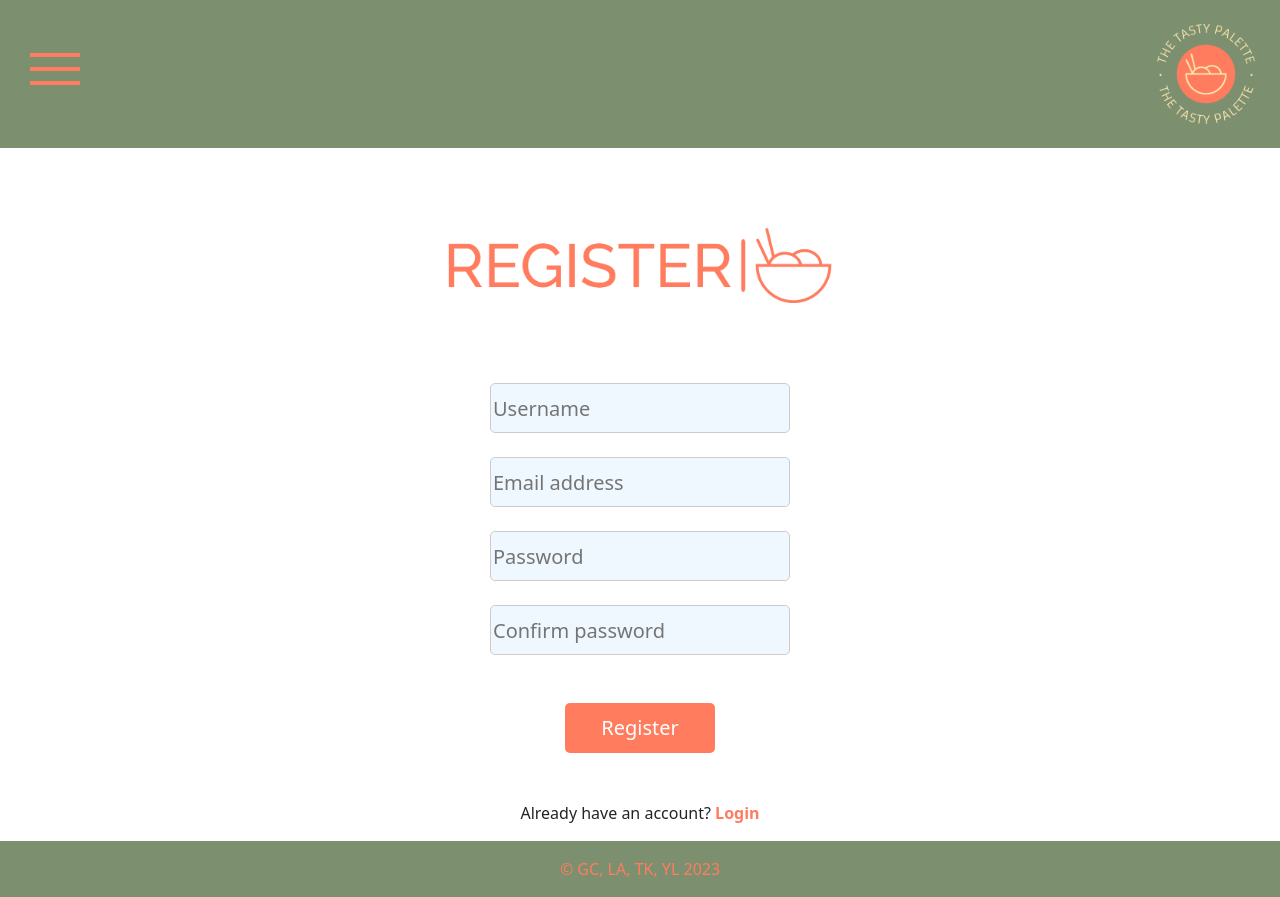
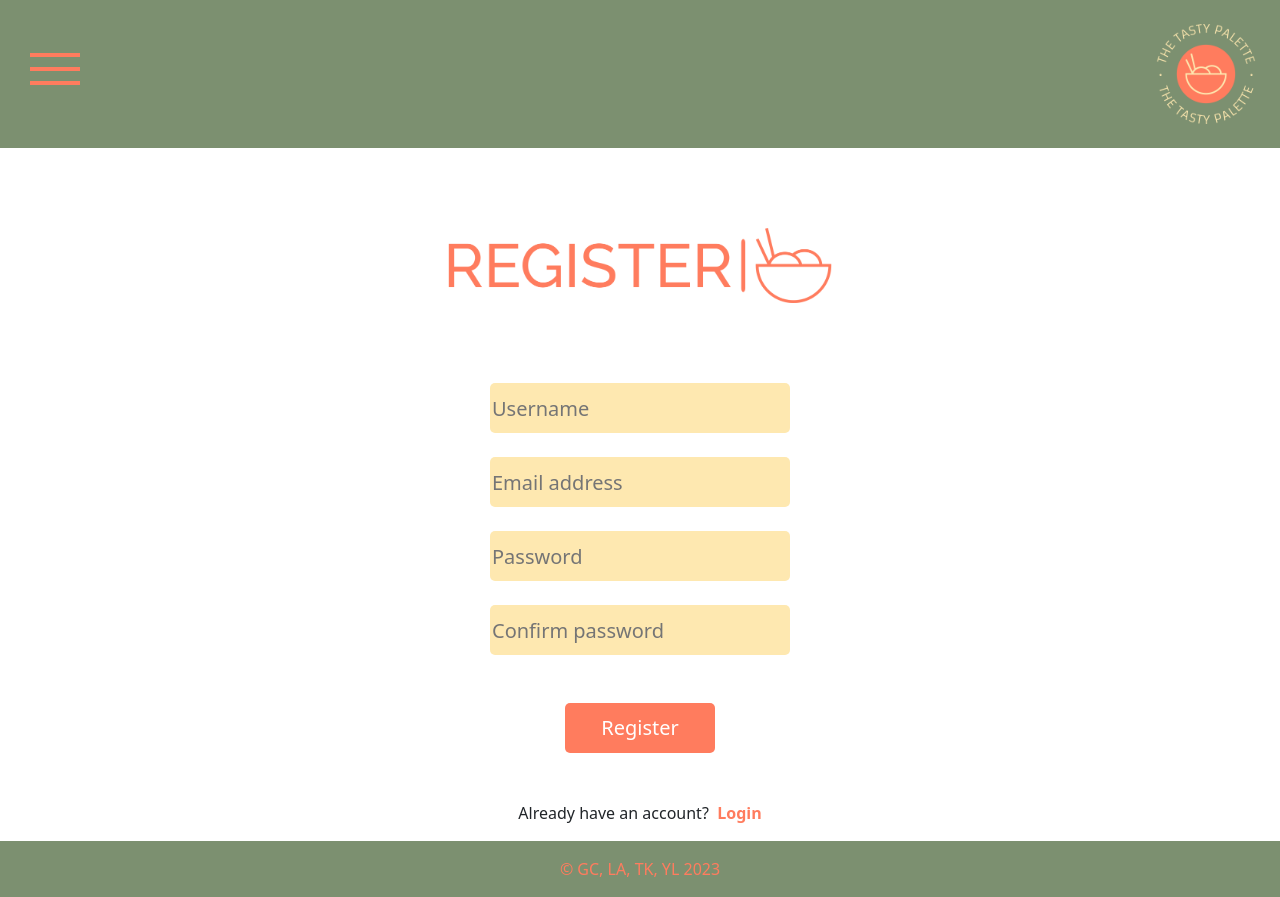
Before and after one commit to yingjod/The-Tasty-Palette, a React (Vite) app in the folder client/: page /register in a window 1280 px wide. Built offline with nearby package versions, Linux system fonts and the light colour scheme.

Commit message:
"Deleted redundant scss code"

```diff
--- a/client/src/components/Login.jsx
+++ b/client/src/components/Login.jsx
@@ -18,13 +18,13 @@ export default function Login(){
 
   return (
     <>
-      <Form className='form' method="POST">
+      <Form className='login-form' method="POST">
         <img src={textlogin} className="textlogin"></img>
         <input type="email" name="email" placeholder='Email' /><br/ >
         <input type="password" name="password" placeholder="Password" /><br/ >
-        <button className='registerbtn' type="submit">Login</button><br /><br />
+        <button className='reg-login-btn' type="submit">Login</button><br /><br />
         {res && <p className='danger'>{res.data.message}</p>}
-        <p className='login'>Don't have an account?{'\u00a0'} <Link to="/register"><span className='register-link'> Register here</span></Link></p>
+        <p className='login'>Don't have an account?{'\u00a0'} <Link to="/register"><span className='reg-login-link'> Register here</span></Link></p>
       </Form>
     </>
   )
--- a/client/src/components/Register.jsx
+++ b/client/src/components/Register.jsx
@@ -24,8 +24,8 @@ export default function Register() {
         <input className="registeremail" type="email" name="email" placeholder='Email address' /><br />
         <input className="registerpass" type="password" name="password" placeholder='Password' /><br />
         <input className="registerpasscon" type="password" name="passwordConfirmation" placeholder='Confirm password' /><br /><br />
-        <button className="registerbtn" type="submit">Register</button><br /><br />
-        <p className="register">Already have an account?{'\u00a0'} <Link to="/login"><span className='register-link'> Login</span></Link></p>
+        <button className="reg-login-btn" type="submit">Register</button><br /><br />
+        <p className="register">Already have an account?{'\u00a0'} <Link to="/login"><span className='reg-login-link'> Login</span></Link></p>
         {res && <p className="danger">{res.data.message}</p>}
       </Form>
     </>
--- a/client/src/components/SingleRecipe.jsx
+++ b/client/src/components/SingleRecipe.jsx
@@ -82,6 +82,8 @@ export default function SingleRecipe() {
       </div>
 
       <div>
+        <h3 className='single-recipe-title'>Continent</h3>
+        <p className='continent'>{recipe.category}</p>
         <h3 className='single-recipe-title'>Preparation Time</h3>
         <p className='prep'>{recipe.prepTime} mins</p>
         <h3 className='single-recipe-title'>Description</h3>
--- /dev/null
+++ b/client/src/styles/components/Login.scss
@@ -0,0 +1,17 @@
+.login-form {
+  @include flex-center(column);
+  width: 400px;
+  max-width: 100%;
+  margin: 2rem auto;
+
+  input, textarea {
+    @extend .form-input;
+  }
+}
+
+.textlogin {
+  width: 65%;
+  margin-bottom: 80px;
+  margin-top: 50px;
+  align-items: center;
+}
--- a/client/src/styles/components/Register.scss
+++ b/client/src/styles/components/Register.scss
@@ -1,17 +1,10 @@
-.form-input {
-  height: 50px;
-  width: 300px;
-  font-size: 20px;
-  background-color: aliceblue;
-  border-radius: 5px;
-  border: 1px solid #ccc;
+// Register link
+.register-link {
+  color: #FF7C5E;
+  font-weight: bold;
 }
 
-.danger{
-  color: red;
-  width: 50%;
-}
-
+// Styling register form
 .registerform{
   @include flex-center(column)
 }
@@ -22,38 +15,9 @@
   margin-top: 80px;
 }
 
-.registerbtn{
-  background-color: #FF7C5E;
-  border-radius: 5px;
-  height: 50px;
-  width: 150px;
-  font-size: 20px;
-  color: white;
-  border:none;
-}
-
-.register {
-  padding-left: 0;
-}
-
-.registerbtn:hover {
-  background-color: #9CA777; /* Change color on hover */
-}
-
-.registerbtn:active {
-  transform: translate(1px, 1px); /* Move button 2px down on click */
-}
-
-.registeruser{
+.registeruser,
+.registeremail,
+.registerpass,
+.registerpasscon {
   @extend .form-input;
 }
-
-.registeremail{
-  @extend .form-input;
-}
-.registerpass{
-  @extend .form-input;
-}
-.registerpasscon{
-  @extend .form-input;
-}
--- a/client/src/styles/components/SingleRecipes.scss
+++ b/client/src/styles/components/SingleRecipes.scss
@@ -40,10 +40,12 @@ h2 {
   padding-left: 65px;
 }
 
+// Main body of page
 .method,
 .description,
 .prep,
-.ingredients {
+.ingredients,
+.continent {
   display: flex;
   justify-content: left;
   padding-left: 50px;
--- a/client/src/styles/global/forms.scss
+++ b/client/src/styles/global/forms.scss
@@ -1,16 +1,10 @@
-.form {
-  @include flex-center(column);
-  width: 400px;
-  max-width: 100%;
-  margin: 2rem auto;
-
-  input, textarea {
-    @extend .form-input;
-  }
-
-  button {
-    margin-top: 1rem;
-  }
+.form-input {
+  height: 50px;
+  width: 300px;
+  font-size: 20px;
+  background-color: #FEE8B0;
+  border-radius: 5px;
+  border: none
 }
 
 .danger{
@@ -18,35 +12,24 @@
   width: 50%;
 }
 
-.registerbtn{
-  background-color: #FF7C5E;
-  border-radius: 5px;
+// Register and login button formatting and behaviours
+.reg-login-btn {
+  @include button;
+  font-size: 20px;
   height: 50px;
   width: 150px;
-  font-size: 20px;
-  color: white;
-  border:none;
 }
 
-.registerbtn:hover {
+.reg-login-btn:hover {
   background-color: #9CA777; /* Change color on hover */
+  color: #FEE8B0;
 }
 
-.registerbtn:active {
+.reg-login-btn:active {
   transform: translate(1px, 1px); /* Move button 2px down on click */
 }
 
-p {
-  display: flex;
-  justify-content: center;
-}
-
-.register-link {
-  color: #FF7C5E;
-  font-weight: bold;
-}
-
-.register-link:hover {
+.reg-login-link:hover {
   background-color: #9CA777; /* Change color on hover */
   color: #FEE8B0;
 }
@@ -54,16 +37,7 @@ p {
 p {
   a, span {
     text-decoration: none;
+    color: $orange;
+    font-weight: bold;
   }
 }
-
-.textlogin {
-  width: 50%;
-  margin-bottom: 80px;
-  margin-top: 50px;
-  align-items: center;
-}
-
-.login {
-  padding-left: 0;
-}
--- a/client/src/styles/main.scss
+++ b/client/src/styles/main.scss
@@ -1,11 +1,13 @@
 @import './global/variables.scss';
 @import './global/base.scss';
+@import './global/forms.scss';
 @import './components/Nav.scss';
 @import './components/Home.scss';
 
 @import './components/RecipeIndex.scss';
 @import './components/Register.scss';
-@import './global/forms.scss';
+@import './components/Login.scss';
+
 @import './components/ErrorPage.scss';
 @import './components/RecipeCreate.scss';
 @import './components/SingleRecipes.scss';
```
Also changed, not shown: 1 other file (tests, documents, lock files or other folders).
